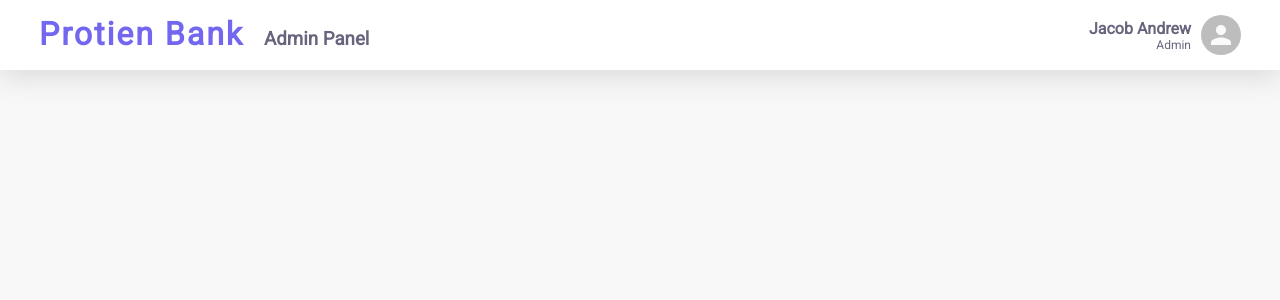
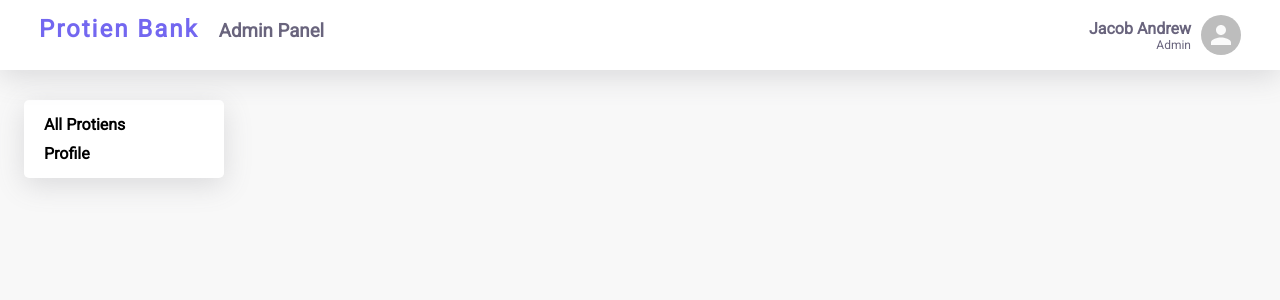
Before and after one commit to korathbasil/protien-bank-admin, a React (Create React App) app: page / in a window 1280 px wide. Shown: the top 300 px of the page. Built offline with nearby package versions, Linux system fonts and the light colour scheme.

Commit message:
add sidebar to home

```diff
--- a/src/app/App.css
+++ b/src/app/App.css
@@ -8,6 +8,9 @@ body {
   --col-primary: #7367f0;
   --col-grey-text: #69647d;
   --col-lightgrey-bg: #f8f8f8;
+
+  /********* Shadows *********/
+  --shadow-light: rgba(100, 100, 111, 0.2) 0px 7px 29px 0px;
 
   font-family: "Roboto", sans-serif;
 
--- a/src/components/header/header.css
+++ b/src/components/header/header.css
@@ -2,7 +2,7 @@
   width: 100%;
   padding: 15px;
   background-color: white;
-  box-shadow: rgba(100, 100, 111, 0.2) 0px 7px 29px 0px;
+  box-shadow: var(--shadow-light);
   position: fixed;
   top: 0;
   color: var(--col-grey-text);
--- a/src/components/index.ts
+++ b/src/components/index.ts
@@ -1 +1,2 @@
 export * from "./header/Header";
+export * from "./sidebar/Sidebar";
--- a/src/components/sidebar/Sidebar.tsx
+++ b/src/components/sidebar/Sidebar.tsx
@@ -4,6 +4,7 @@ export const Sidebar = () => {
   return (
     <aside className="sidebar">
       <SidebarItem title="All Protiens" />
+      <SidebarItem title="Profile" />
     </aside>
   );
 };
--- a/src/components/sidebar/sidebar.css
+++ b/src/components/sidebar/sidebar.css
@@ -2,6 +2,10 @@
   width: 200px;
   display: flex;
   flex-direction: column;
+  background-color: white;
+  padding: 10px;
+  border-radius: 5px;
+  box-shadow: var(--shadow-light);
 }
 .sidebar__item {
   width: 100%;
--- a/src/pages/home/Home.tsx
+++ b/src/pages/home/Home.tsx
@@ -1,11 +1,17 @@
+import { Box, Container } from "@material-ui/core";
+
 import styles from "./home.module.scss";
-
-import { Header } from "../../components";
+import { Header, Sidebar } from "../../components";
 
 export const Home = () => {
   return (
-    <>
+    <section className="page">
       <Header />
-    </>
+      <Container>
+        <Box sx={{ display: "flex" }}>
+          <Sidebar />
+        </Box>
+      </Container>
+    </section>
   );
 };
```
